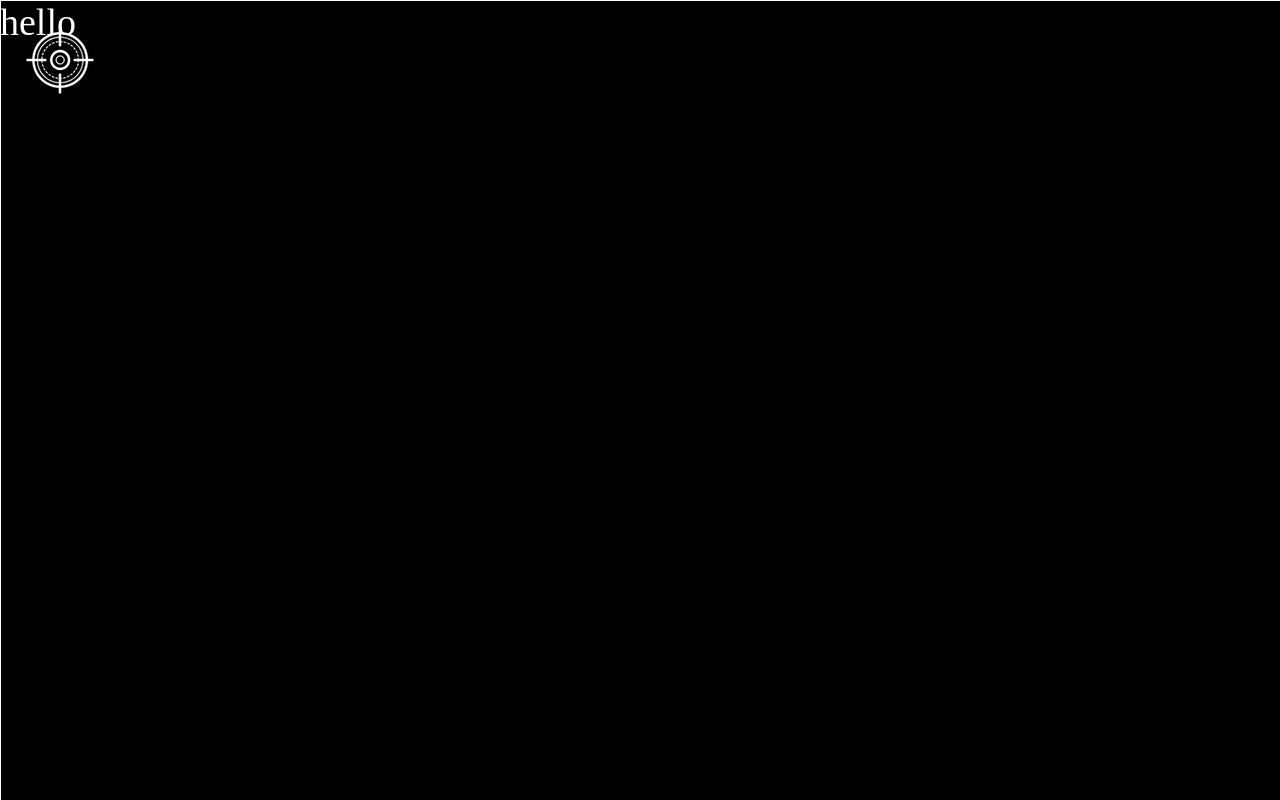
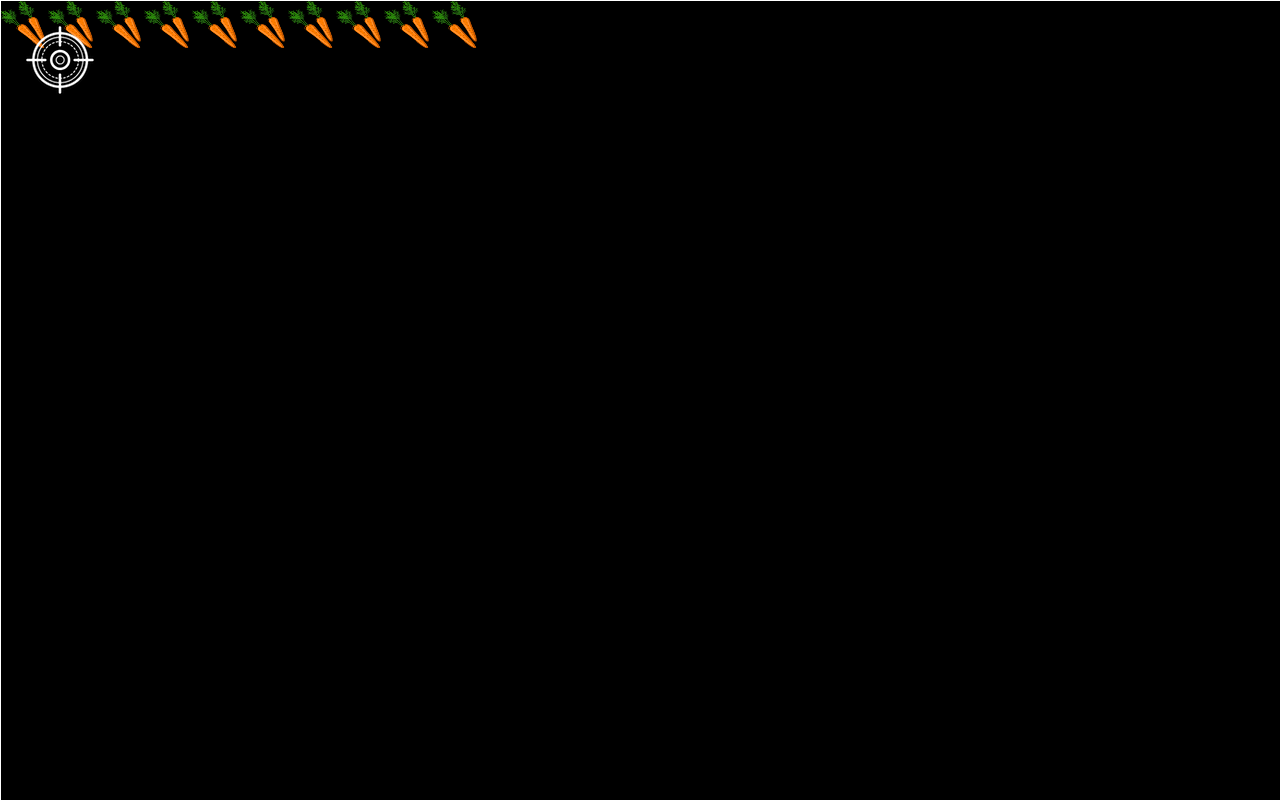
Before and after one commit to GyunHeee/Shooting-Game, a plain HTML site: page index.html in a window 1280 px wide. Drawn offline with Linux system fonts and the light colour scheme.

Commit message:
carrot 이미지 추가

```diff
--- a/index.html
+++ b/index.html
@@ -12,7 +12,7 @@
 <body>
     <div class="line horozontal"></div>
     <div class="line vertical"></div>
-    <img src="target.png" alt="target" class="target">
-    <span class="tag">hello</span>
+    <img src="img/target.png" alt="target" class="target">
+    <span class="tag"></span>
 </body>
 </html>
--- a/main.js
+++ b/main.js
@@ -1,7 +1,27 @@
+'use strict';
+
 const horozontal = document.querySelector('.horozontal');
 const vertical = document.querySelector('.vertical');
 const target = document.querySelector('.target');
 const tag = document.querySelector('.tag');
+const body = document.querySelector('body');
+
+const bodyRect = body.getBoundingClientRect();
+
+const CARROT_COUNT = 10;
+
+function initGame() {
+    addCarrot(CARROT_COUNT);
+}
+
+function addCarrot(count) {
+    for (let i = 0; i < count; i++) {
+        const carrot = document.createElement('img');
+        carrot.setAttribute('src', './img/carrot.png');
+        carrot.setAttribute('class', 'carrot');
+        body.appendChild(carrot);
+    }
+}
 
 document.addEventListener('mousemove', (event) => {
     const x = event.clientX;
@@ -15,3 +35,5 @@ document.addEventListener('mousemove', (event) => {
     tag.style.transform = `translate(${x+20}px, ${y+20}px)`;
     tag.innerHTML = `${x}, ${y}`;
 });
+
+initGame();
--- a/style.css
+++ b/style.css
@@ -28,3 +28,8 @@ body {
     color: white;
     font-size: 38px;
 }
+
+.carrot {
+    width: 48px;
+    height: 48px;
+}
```
Also changed, not shown: img/carrot.png (added), img/target.png (renamed from target.png).
